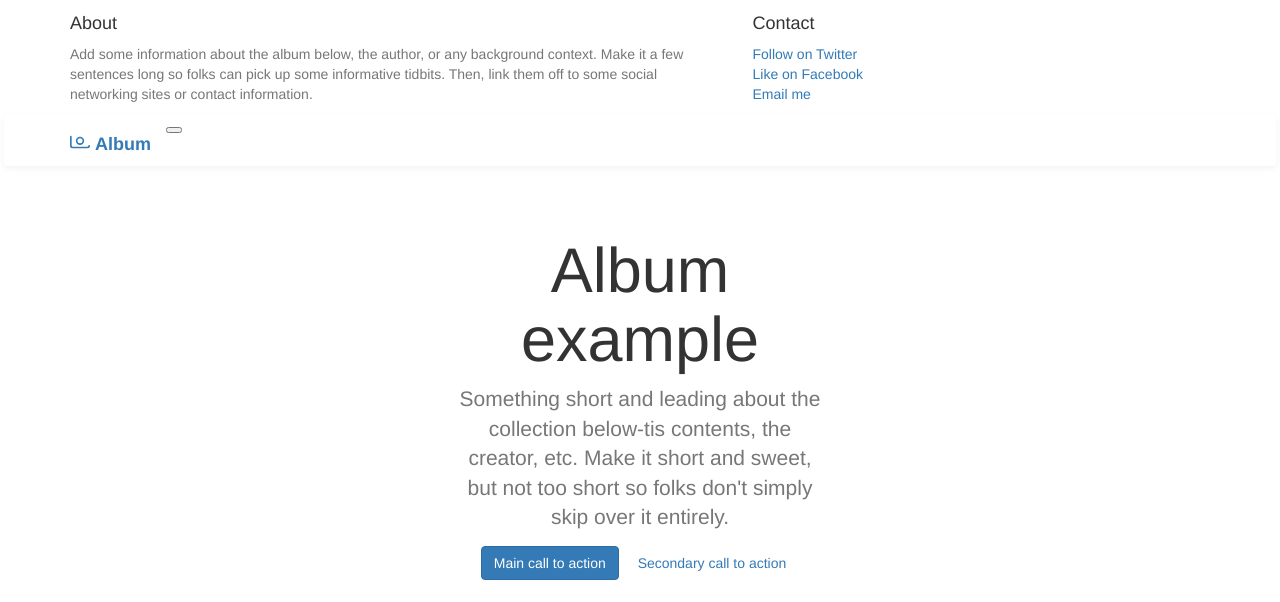
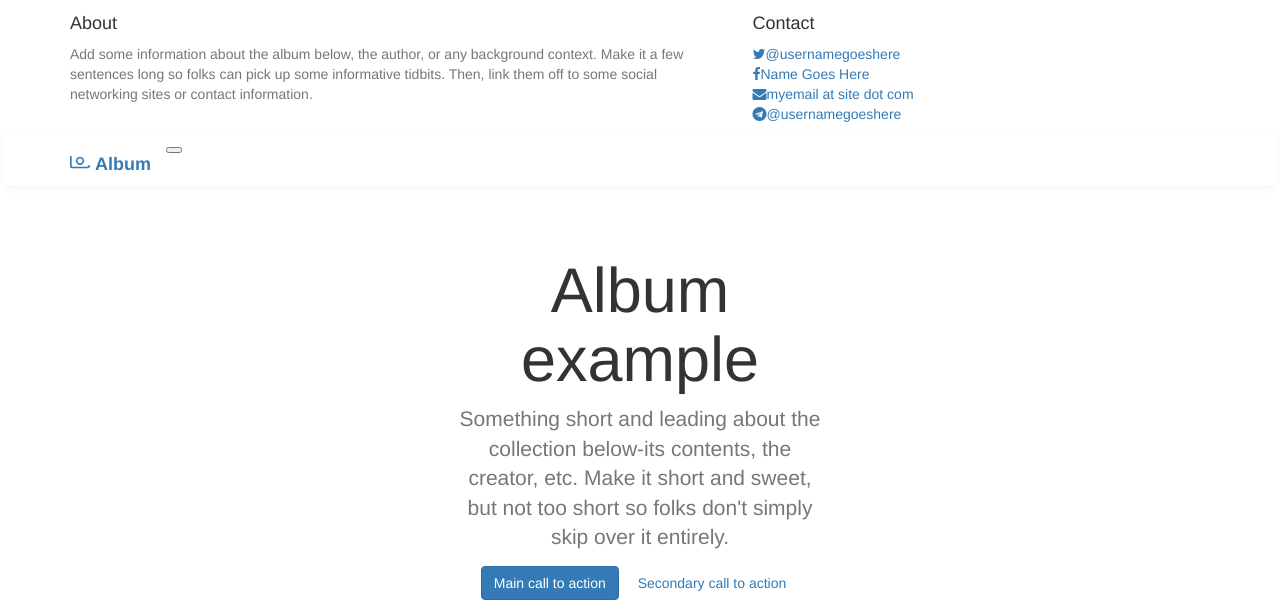
Before and after one commit to Auralcat/portfolio-website, a plain HTML site: page index.html in a window 1280 px wide. Shown: the top 602 px of the page. Drawn offline with nearby package versions, Linux system fonts and the light colour scheme.

Commit message:
Add social media icons, fix another typo

```diff
--- a/index.html
+++ b/index.html
@@ -4,8 +4,10 @@
 <head>
     <meta charset="UTF-8" />
     <meta name="viewport" content="width=device-width, initial-scale=1.0">
+    <!-- FontAwesome -->
+    <link href="https://stackpath.bootstrapcdn.com/font-awesome/4.7.0/css/font-awesome.min.css" rel="stylesheet" />
     <!-- Bootstrap -->
-    <link href="//maxcdn.bootstrapcdn.com/bootstrap/3.3.7/css/bootstrap.min.css" rel="stylesheet">
+    <link href="//maxcdn.bootstrapcdn.com/bootstrap/3.3.7/css/bootstrap.min.css" rel="stylesheet" />
     <!-- Custom CSS file -->
     <link href="assets/custom.css" rel="stylesheet" />
     <title>Portfolio website</title>
@@ -23,9 +25,10 @@
                     <div class="col-sm-4 offst-md-1 py-4">
                         <h4 class="text-white">Contact</h4>
                         <ul class="list-unstyled">
-                            <li><a href="#">Follow on Twitter</a></li>
-                            <li><a href="#">Like on Facebook</a></li>
-                            <li><a href="#">Email me</a></li>
+                            <li><a href="#"><i class="fa fa-twitter"></i>@usernamegoeshere</a></li>
+                            <li><a href="#"><i class="fa fa-facebook"></i>Name Goes Here</a></li>
+                            <li><a href="#"><i class="fa fa-envelope"></i>myemail at site dot com</a></li>
+                            <li><a href="#"><i class="fa fa-telegram"></i>@usernamegoeshere</a></li>
                         </ul>
                     </div>
                 </div>
@@ -50,7 +53,7 @@
         <section class="jumbotron text-center">
             <div class="container">
                 <h1 class="jumbotron-heading">Album example</h1>
-                <p class="lead text-muted">Something short and leading about the collection below-tis contents, the creator, etc. Make it short and sweet, but not too short so folks don't simply skip over it entirely.</p>
+                <p class="lead text-muted">Something short and leading about the collection below-its contents, the creator, etc. Make it short and sweet, but not too short so folks don't simply skip over it entirely.</p>
                 <p>
                     <a class="btn btn-primary my-2" href="#">Main call to action</a>
                     <a class="btn btn-secondary my-2" href="#">Secondary call to action</a>
@@ -62,7 +65,7 @@
                 <div class="row">
                     <div class="col-md-4">
                         <div class="card mb-4 box-shadow">
-                            <img class="card-img-top" alt="Card image cap" src="" data-src="holder.js"/>
+                            <img class="card-img-top" alt="Card image cap" src="" data-src="holder.js" />
                             <div class="card-body">
                                 <p class="card-text">This is a wider card with supporting text below as a natural lead-in to additional content. This content is a little bit longer.</p>
                                 <div class="d-flex justify-content-between align-items center">
@@ -77,7 +80,7 @@
                     </div>
                     <div class="col-md-4">
                         <div class="card mb-4 box-shadow">
-                            <img class="card-img-top" alt="Card image cap" src="" data-src="holder.js"/>
+                            <img class="card-img-top" alt="Card image cap" src="" data-src="holder.js" />
                             <div class="card-body">
                                 <p class="card-text">This is a wider card with supporting text below as a natural lead-in to additional content. This content is a little bit longer.</p>
                                 <div class="d-flex justify-content-between align-items center">
@@ -92,7 +95,7 @@
                     </div>
                     <div class="col-md-4">
                         <div class="card mb-4 box-shadow">
-                            <img class="card-img-top" alt="Card image cap" src="" data-src="holder.js"/>
+                            <img class="card-img-top" alt="Card image cap" src="" data-src="holder.js" />
                             <div class="card-body">
                                 <p class="card-text">This is a wider card with supporting text below as a natural lead-in to additional content. This content is a little bit longer.</p>
                                 <div class="d-flex justify-content-between align-items center">
@@ -107,7 +110,7 @@
                     </div>
                     <div class="col-md-4">
                         <div class="card mb-4 box-shadow">
-                            <img class="card-img-top" alt="Card image cap" src="" data-src="holder.js"/>
+                            <img class="card-img-top" alt="Card image cap" src="" data-src="holder.js" />
                             <div class="card-body">
                                 <p class="card-text">This is a wider card with supporting text below as a natural lead-in to additional content. This content is a little bit longer.</p>
                                 <div class="d-flex justify-content-between align-items center">
@@ -122,7 +125,7 @@
                     </div>
                     <div class="col-md-4">
                         <div class="card mb-4 box-shadow">
-                            <img class="card-img-top" alt="Card image cap" src="" data-src="holder.js"/>
+                            <img class="card-img-top" alt="Card image cap" src="" data-src="holder.js" />
                             <div class="card-body">
                                 <p class="card-text">This is a wider card with supporting text below as a natural lead-in to additional content. This content is a little bit longer.</p>
                                 <div class="d-flex justify-content-between align-items center">
@@ -137,7 +140,7 @@
                     </div>
                     <div class="col-md-4">
                         <div class="card mb-4 box-shadow">
-                            <img class="card-img-top" alt="Card image cap" src="" data-src="holder.js"/>
+                            <img class="card-img-top" alt="Card image cap" src="" data-src="holder.js" />
                             <div class="card-body">
                                 <p class="card-text">This is a wider card with supporting text below as a natural lead-in to additional content. This content is a little bit longer.</p>
                                 <div class="d-flex justify-content-between align-items center">
@@ -152,7 +155,7 @@
                     </div>
                     <div class="col-md-4">
                         <div class="card mb-4 box-shadow">
-                            <img class="card-img-top" alt="Card image cap" src="" data-src="holder.js"/>
+                            <img class="card-img-top" alt="Card image cap" src="" data-src="holder.js" />
                             <div class="card-body">
                                 <p class="card-text">This is a wider card with supporting text below as a natural lead-in to additional content. This content is a little bit longer.</p>
                                 <div class="d-flex justify-content-between align-items center">
@@ -167,7 +170,7 @@
                     </div>
                     <div class="col-md-4">
                         <div class="card mb-4 box-shadow">
-                            <img class="card-img-top" alt="Card image cap" src="" data-src="holder.js"/>
+                            <img class="card-img-top" alt="Card image cap" src="" data-src="holder.js" />
                             <div class="card-body">
                                 <p class="card-text">This is a wider card with supporting text below as a natural lead-in to additional content. This content is a little bit longer.</p>
                                 <div class="d-flex justify-content-between align-items center">
@@ -182,7 +185,7 @@
                     </div>
                     <div class="col-md-4">
                         <div class="card mb-4 box-shadow">
-                            <img class="card-img-top" alt="Card image cap" src="" data-src="holder.js"/>
+                            <img class="card-img-top" alt="Card image cap" src="" data-src="holder.js" />
                             <div class="card-body">
                                 <p class="card-text">This is a wider card with supporting text below as a natural lead-in to additional content. This content is a little bit longer.</p>
                                 <div class="d-flex justify-content-between align-items center">
@@ -211,4 +214,5 @@
 <script type="text/javascript" src="https://code.jquery.com/jquery-3.3.1.js"></script>
 <!-- Bootstrap JS component -->
 <script src="https://maxcdn.bootstrapcdn.com/bootstrap/3.3.7/js/bootstrap.min.js"></script>
+
 </html>
```
